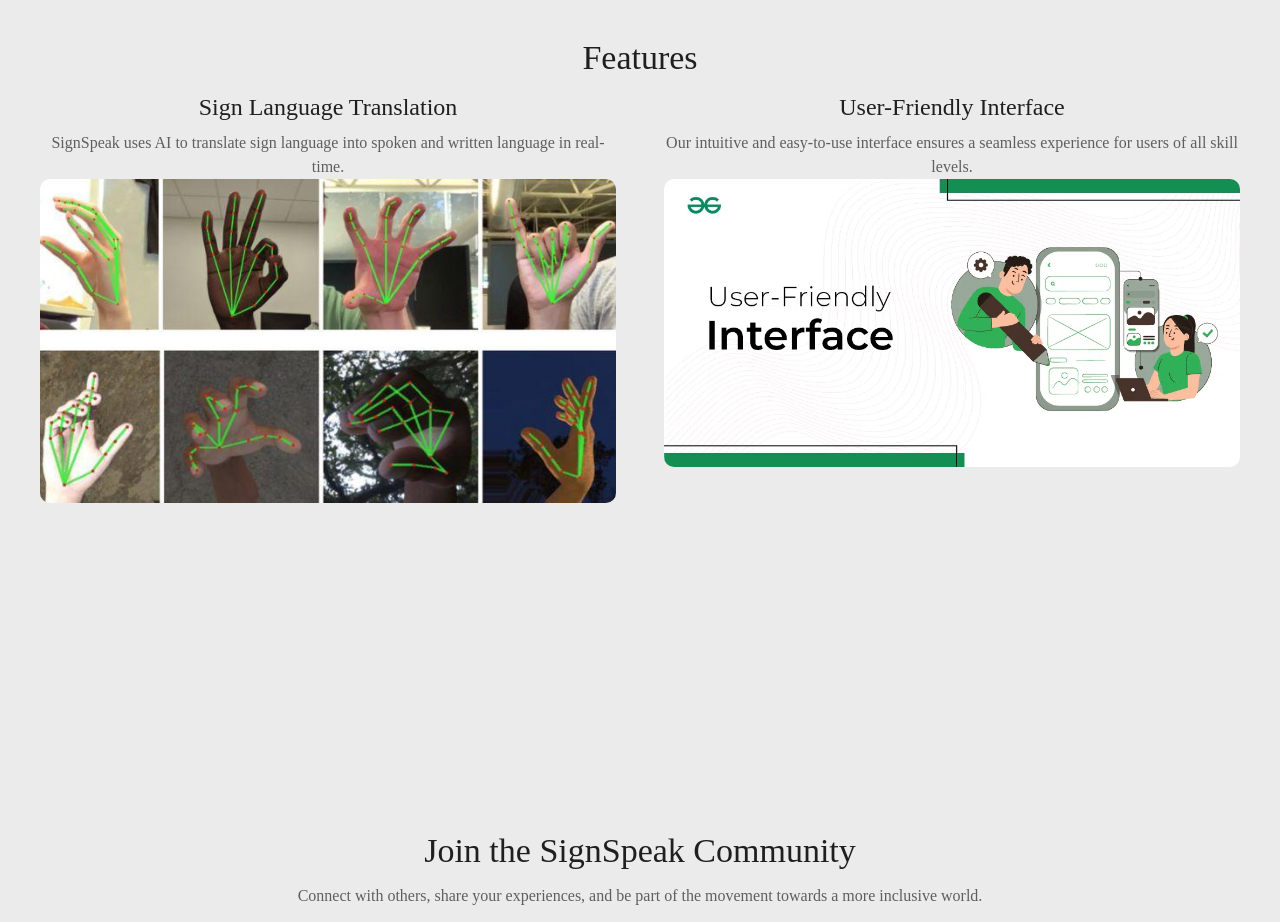
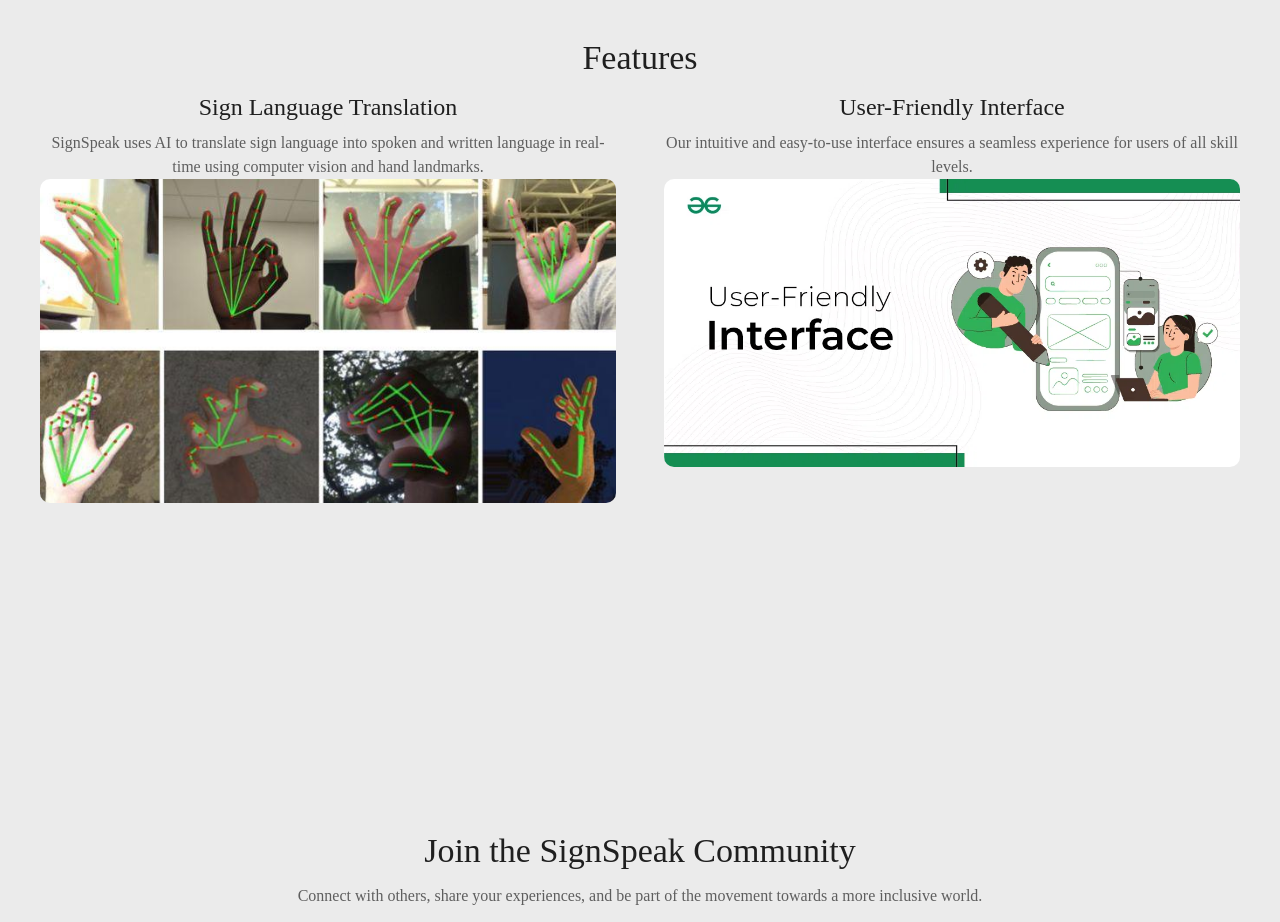
Before and after one commit to keropredator/SignLangUi, a React (Vite) app in the folder front-end/: page / in a window 1280 px wide. Shown: the part 2580-3502 px from the top of the page. Built offline with nearby package versions, Linux system fonts and the light colour scheme; grey boxes are pictures that could not be loaded.

Commit message:
refactor: Update Home page with new images and styles, update footer links

```diff
--- a/front-end/src/pages/Home/Home.jsx
+++ b/front-end/src/pages/Home/Home.jsx
@@ -137,7 +137,8 @@ const Home = () => {
 
               <Typography align="center" variant="body1" color="textSecondary">
                 SignSpeak uses AI to translate sign language into spoken and
-                written language in real-time.
+                written language in real-time using computer vision and hand
+                landmarks.
               </Typography>
               <img
                 src={img5}
```
